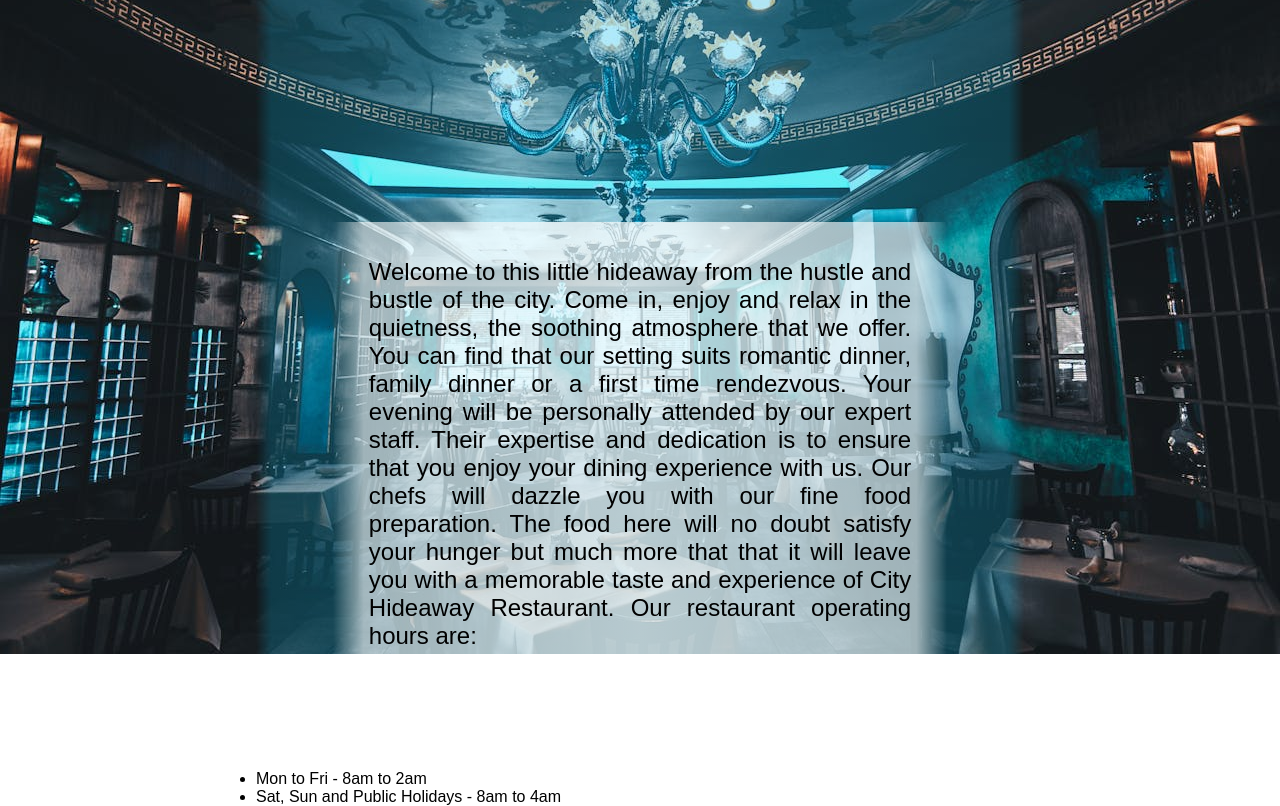
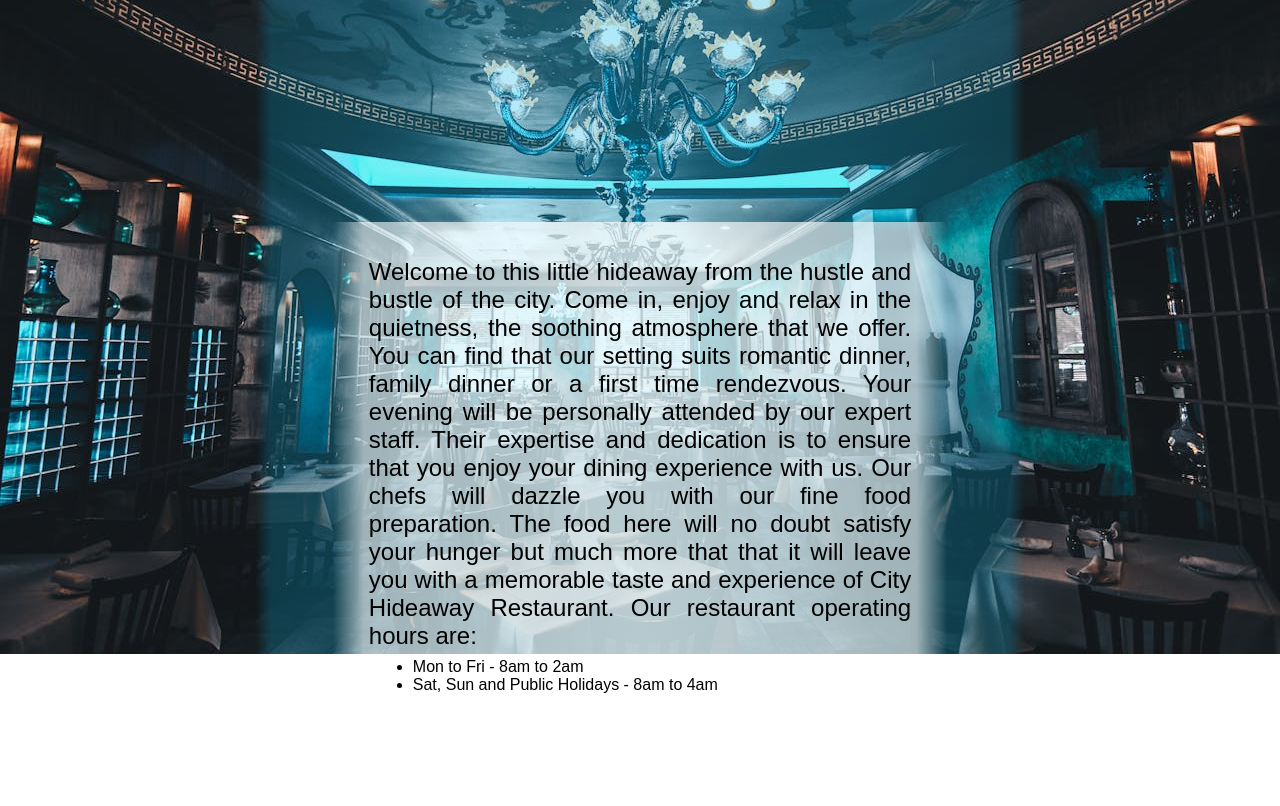
Before and after one commit to noOdin1/restaurant_page, a website: page src/index.html in a window 1280 px wide. Shown: the part 146-952 px from the top of the page. After the commit the page ends 916 px from the top, so only its background shows below. Drawn offline with Linux system fonts and the light colour scheme.

Commit message:
Styling for the unordered list container first, this will affect li

```diff
--- a/src/style.css
+++ b/src/style.css
@@ -168,6 +168,14 @@ p.description {
   background-repeat: no-repeat;
 }
 
+ul.operatingHours {
+  width: 80%;
+  margin: 0 auto;
+  margin-top: -8.5em;
+  padding: 1.5em 5em;
+  background-color: var(--bgColor_seethru);
+}
+
   font-size: 1.5em;
   width: 100%;
   height: 85vh;
```
